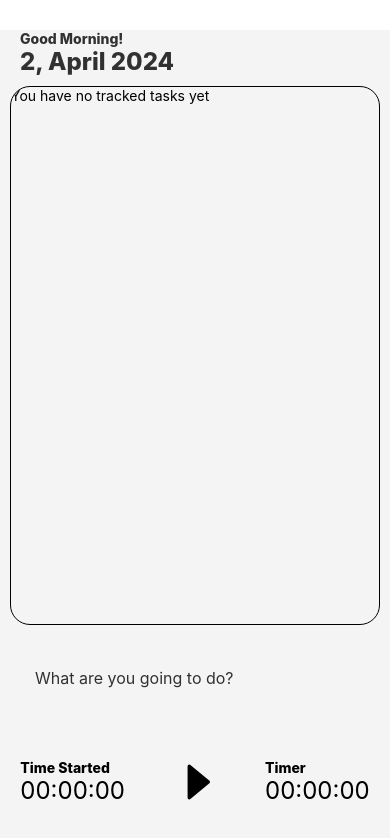
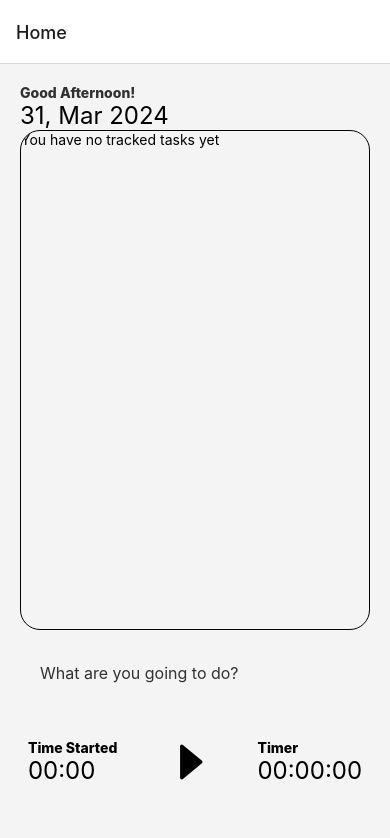
Before and after one commit to Jaxeetee/Wadeed-personalized, a React Native app: screen /Home in a window 390 px wide. Shown: the top 838 px of the page. Built offline with nearby package versions, Linux system fonts and the light colour scheme.

Commit message:
added date-fns and use some functions for dates and timestamps

```diff
--- a/App.js
+++ b/App.js
@@ -1,109 +1,22 @@
+
+import React from 'react'
 import { StatusBar } from 'expo-status-bar';
-import { useColorScheme, StyleSheet, Text, View, Button, TextInput, Pressable, ScrollView } from 'react-native';
-import { AntDesign } from '@expo/vector-icons';
+import {StyleSheet, NavigationContainer} from '@react-navigation/native';
+import {createNativeStackNavigator} from '@react-navigation/native-stack';
+import HomeScreen from './pages/HomeScreen';
+
+const Stack = createNativeStackNavigator();
 
 export default function App() {
-  const theme = useColorScheme();
-
-  const styles = StyleSheet.create({
-    container: {
-      flex:1,
-      marginTop:30,
-      backgroundColor: theme === 'light' ?  '#F4F4F4' : '#313131',
-      justifyContent: 'center',
-    },
-
-    text: {
-      color: theme === 'light' ? '#313131': '#D2D2D2',
-      fontWeight: '800',
-      paddingLeft: 20,
-    },
-
-    textdate: {
-      fontWeight: '800',
-      fontSize: 24,
-    },
-
-    textInput :{
-      backgroundColor: theme === 'light' ? '#F4F4F4' : '#313131',
-      color: theme === 'light' ? '#313131': '#D2D2D2',
-      height: 55,
-      padding:15,
-      paddingLeft: 20,
-      margin: 15,
-      fontSize:16,
-      borderRadius: 50,
-      elevation: 5
-    },
-
-    textContent: {
-      justifyContent: 'center',
-      alignContent: 'center',
-    },
-
-    scrollview : {
-
-      borderWidth: 1,
-      borderRadius: 20,
-      margin: 10,
-    },
-
-    button: {
-      backgroundColor: theme === 'light' ? '#F4F4F4' : '#313131',
-      padding:20,
-      borderRadius:40,
-      elevation: 5,
-    },
-
-    timerRow: {
-      flexDirection: 'row',
-      justifyContent: 'center',
-      alignItems: 'center',
-      gap:30,
-      padding: 20
-
-    },
-
-    subtitle: {
-      fontWeight: '800'
-    },
-
-    timerFont: {
-      fontSize: 24,
-    }
-
-  });
-
-  const textStyle = StyleSheet.compose(styles.text, {fontSize:24})
 
   return (
-    <View style={styles.container}>
-      <Text style={styles.text}>Good Morning!</Text>
-        <StatusBar style="auto" />
-      <Text style={textStyle}>2, April 2024</Text>
-      <ScrollView style={styles.scrollview}>
-        <Text style={styles.textContent}>You have no tracked tasks yet</Text>
-      </ScrollView>
-      <TextInput
-        style={styles.textInput}
-        autoCapitalize='none'
-        placeholder='What are you going to do?'
-
-      />
-      <View style={styles.timerRow}>
-        <View>
-          <Text style={styles.subtitle}>Time Started</Text>
-          <Text style={styles.timerFont}>00:00:00</Text>
-        </View>
-
-        <Pressable style={styles.button} onPress={() => {console.log("hellow world")}}>
-          <AntDesign name="caretright" size={40} color="black" />
-        </Pressable>
-        <View>
-          <Text style={styles.subtitle}>Timer</Text>
-          <Text style={styles.timerFont}>00:00:00</Text>
-        </View>
-      </View>
-    </View>
+    <NavigationContainer style={{flex:1}}>
+      <Stack.Navigator>
+        <Stack.Screen
+          name='Home'
+          component={HomeScreen}
+          />
+      </Stack.Navigator>
+    </NavigationContainer>
   );
 }
--- /dev/null
+++ b/components/PlayButton.jsx
@@ -0,0 +1,30 @@
+import React from 'react'
+import { AntDesign } from '@expo/vector-icons';
+import { StyleSheet, Pressable } from 'react-native';
+import { getCurrentTime } from '../helpers/date-and-time';
+
+const PlayButton = (props) => {
+
+    function onButtonClicked()
+    {
+        console.log("Played");
+        props.setTimestamp(getCurrentTime());
+    }
+
+  return (
+    <Pressable style={buttonStyle.play} onPress={onButtonClicked}>
+        <AntDesign name="caretright" size={40} color="black" />
+    </Pressable>
+  )
+}
+
+const buttonStyle = StyleSheet.create({
+    play: {
+        backgroundColor: '#F4F4F4',
+        padding:20,
+        borderRadius:40,
+        elevation: 5,
+    }
+})
+
+export default PlayButton
--- /dev/null
+++ b/helpers/date-and-time.js
@@ -0,0 +1,29 @@
+import { format, getHours } from 'date-fns';
+
+export function getDateToday()
+{
+    return format(new Date(), 'dd, MMM yyyy');
+}
+
+export function getCurrentTime()
+{
+    return format(new Date(), 'hh:mm aaa');
+}
+
+export function getGreeting()
+{
+    const currentHour = getHours(new Date());
+
+    if (currentHour < 12)
+    {
+        return "Morning";
+    }
+    else if (currentHour >= 12 && currentHour < 18)
+    {
+        return "Afternoon";
+    }
+    else if (currentHour >= 18)
+    {
+        return "Evening";
+    }
+}
--- a/package.json
+++ b/package.json
@@ -11,13 +11,14 @@
   "dependencies": {
     "@react-navigation/native": "^6.1.17",
     "@react-navigation/native-stack": "^6.9.26",
+    "date-fns": "^3.6.0",
     "expo": "~50.0.14",
     "expo-status-bar": "~1.11.1",
     "nativewind": "^2.0.11",
     "react": "18.2.0",
     "react-native": "0.73.6",
-    "react-native-screens": "~3.29.0",
-    "react-native-safe-area-context": "4.8.2"
+    "react-native-safe-area-context": "4.8.2",
+    "react-native-screens": "~3.29.0"
   },
   "private": true
 }
--- /dev/null
+++ b/pages/HomeScreen.jsx
@@ -0,0 +1,113 @@
+import { React, useState, useEffect } from 'react';
+import { StatusBar } from 'expo-status-bar';
+import { StyleSheet, Text, View, TextInput, ScrollView } from 'react-native';
+import { getDateToday, getGreeting } from '../helpers/date-and-time';
+import PlayButton from '../components/PlayButton';
+
+const HomeScreen = () => {
+  const [timestampText, setTimestampText] = useState('00:00');
+
+  const updateTimestamp = (newTimestamp) => {
+    setTimestampText(newTimestamp);
+  }
+
+  return (
+    <View style={styles.container}>
+      <Text style={styles.text}>Good {getGreeting()}!</Text>
+        <StatusBar style="auto" />
+      <Text style={{fontSize:24}}>{getDateToday()}</Text>
+      <ScrollView style={styles.scrollview}>
+        <Text style={styles.textContent}>You have no tracked tasks yet</Text>
+      </ScrollView>
+      <TextInput
+        style={styles.textInput}
+        autoCapitalize='none'
+        placeholder='What are you going to do?'
+
+      />
+      <View style={styles.timerRow}>
+        <View>
+          <Text style={styles.subtitle}>Time Started</Text>
+          <Text style={styles.timerFont}>{timestampText}</Text>
+        </View>
+        <PlayButton
+          setTimestamp = {updateTimestamp}
+        />
+        <View>
+          <Text style={styles.subtitle}>Timer</Text>
+          <Text style={styles.timerFont}>00:00:00</Text>
+        </View>
+      </View>
+    </View>
+  )
+}
+
+const styles = StyleSheet.create({
+  container: {
+    flex:1,
+    padding:20,
+    backgroundColor: '#F4F4F4',
+    justifyContent: 'center',
+  },
+
+  text: {
+    color: '#313131',
+    fontWeight: '800',
+
+  },
+
+  textdate: {
+    fontWeight: '800',
+    fontSize: 24,
+  },
+
+  textInput :{
+    backgroundColor: '#F4F4F4',
+    color: '#313131',
+    height: 55,
+    padding:15,
+    paddingLeft: 20,
+    marginTop: 15,
+    fontSize:16,
+    borderRadius: 50,
+    elevation: 5
+  },
+
+  textContent: {
+    justifyContent: 'center',
+    alignContent: 'center',
+  },
+
+  scrollview : {
+
+    borderWidth: 1,
+    borderRadius: 20,
+  },
+
+  button: {
+    backgroundColor: '#F4F4F4',
+    padding:20,
+    borderRadius:40,
+    elevation: 5,
+  },
+
+  timerRow: {
+    flexDirection: 'row',
+    justifyContent: 'center',
+    alignItems: 'center',
+    gap:30,
+    padding: 20
+
+  },
+
+  subtitle: {
+    fontWeight: '800'
+  },
+
+  timerFont: {
+    fontSize: 24,
+  }
+
+});
+
+export default HomeScreen
```
Also changed, not shown: components/TimestampStart.jsx (added), 1 other file (tests, documents, lock files or other folders).
